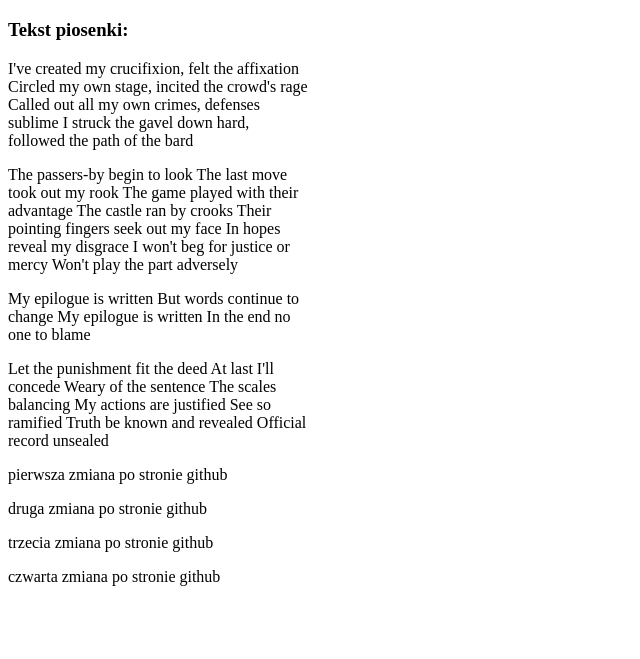
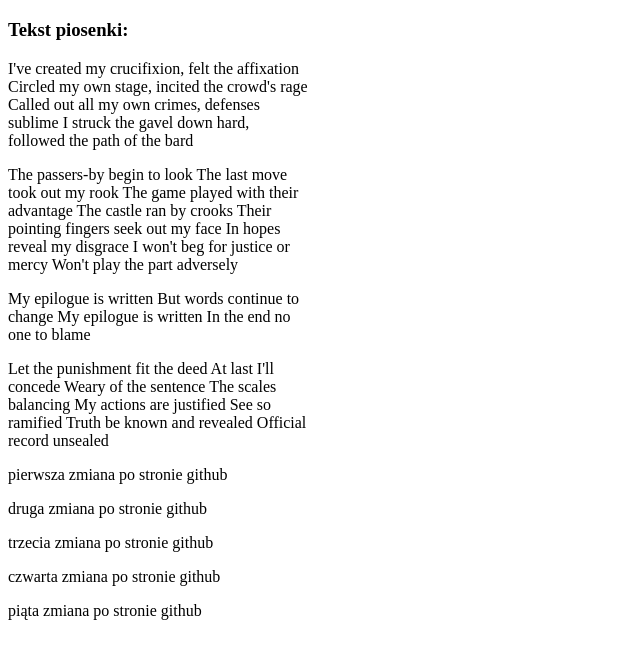
Before and after one commit to pepsonerror/learning-git-2, a plain HTML site: page index.html in a window 1280 px wide. Shown: the part 61-720 px from the top of the page, without its empty margins (0-640 px from the left). Drawn offline with Linux system fonts and the light colour scheme.

Commit message:
add five text in index.html

```diff
--- a/index.html
+++ b/index.html
@@ -53,8 +53,9 @@
 	     <p>
                 czwarta zmiana po stronie github
             </p>
-
-
+	     <p>
+                piąta zmiana po stronie github
+            </p>
         </div>
     </body>
 </html>
```
